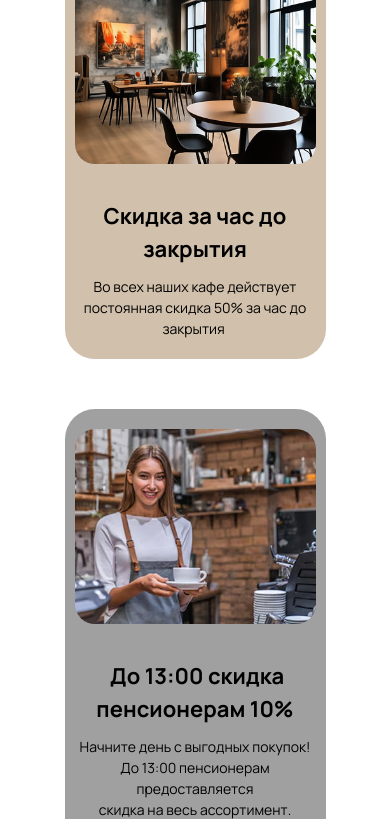
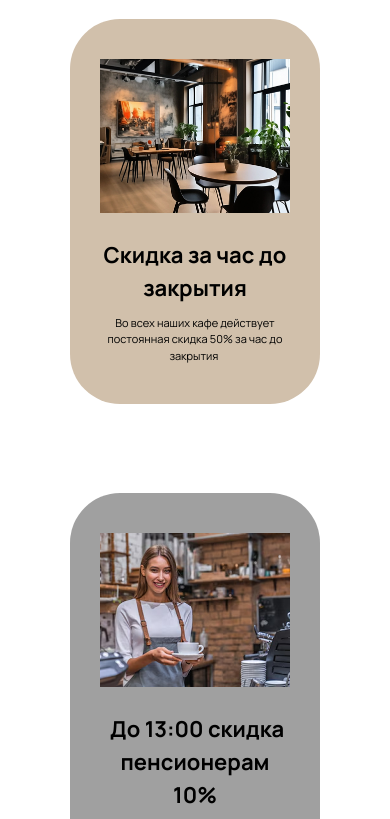
Before and after one commit to gassll/Bakery, a plain HTML site: page Stocks.html in a window 390 px wide. Shown: the part 481-1300 px from the top of the page. Drawn offline with Linux system fonts and the light colour scheme.

```diff
--- a/css/_assortment.css
+++ b/css/_assortment.css
@@ -226,7 +226,7 @@ h2 {
 
 @media (max-width: 660px) {
     .assortment__card-item {
-        height: 300px;
+        height: 318px;
         max-width: 380px;
     }
 }
@@ -283,3 +283,38 @@ h2 {
         margin-right: 40px;
     }
 }
+
+@media (max-width: 445px) {
+    .product__link-active {
+        margin-right: 30px;
+    }
+
+    .link {
+        margin-right: 30px;
+    }
+}
+
+@media (max-width: 415px) {
+    .product__link-active {
+        margin-right: 23px;
+        font-size: 13px;
+    }
+
+    .link {
+        margin-right: 24px;
+        font-size: 13px;
+    }
+    .assortment__card-item{
+        height: 317px;
+    }
+}
+
+@media (max-width: 380px) {
+    .product__link-active {
+        font-size: 12px;
+    }
+
+    .link {
+        font-size: 12px;
+    }
+}
--- a/css/_stocks.css
+++ b/css/_stocks.css
@@ -15,12 +15,12 @@
 .stocks__offer {
     display: flex;
     justify-content: center;
-    gap: 10px;
+    gap: 24px;
 }
 
 .stocks__offer-card {
     background-color: #D1C0AB;
-    max-width: 440px;
+    width: 440px;
     padding: 40px 30px;
     border-radius: 50px;
     text-align: center;
@@ -36,16 +36,16 @@
 .stocks__offer-card h1 {
     margin-top: 50px;
     margin-bottom: 10px;
-    font-size: 40px;
+    font-size: 38px;
 }
 
 .stocks__offer-card p {
-    font-size: 20px;
+    font-size: 18px;
 }
 
 .stocks__title {
     text-align: center;
-    font-size: 40px;
+    font-size: 38px;
     font-weight: 500;
     margin-top: 70px;
     margin-bottom: 35px;
@@ -72,72 +72,14 @@
     }
 }
 
-@media (max-width: 1410px) {
-    .stocks__offer-card {
-        max-width: 400px;
-    }
-}
-
-@media (max-width: 1319px) {
-    .stocks__offer-card {
-        max-width: 385px;
-    }
-}
-
-@media (max-width: 1274px) {
-    .stocks__offer-card {
-        max-width: 375px;
-    }
-
-    .stocks__offer-card h1{
-        margin-top: 20px;
-        font-size: 37px;
-    }
-
-    .stocks__offer-card p{
-        font-size: 19px;
-    }
-}
-
-
-@media (max-width: 1244px) {
+@media (max-width: 1407px) {
     .stocks__offer-card {
         max-width: 365px;
     }
 
     .stocks__offer-card h1 {
-        margin-top: 30px;
-        font-size: 36px;
-    }
-
-    .stocks__offer-card p {
-        font-size: 17px;
-    }
-}
-
-@media (max-width: 1214px) {
-    .stocks__offer-card {
-        max-width: 350px;
-    }
-
-    .stocks__offer-card h1 {
-        margin-top: 10px;
-        font-size: 34px;
-    }
-
-    .stocks__offer-card p {
-        font-size: 17px;
-    }
-}
-
-@media (max-width: 1169px) {
-    .stocks__offer-card {
-        max-width: 330px;
-    }
-
-    .stocks__offer-card h1 {
-        margin-top: 10px;
-        font-size: 31px;
+        font-size: 35px;
+        margin-top: 40px;
     }
 
     .stocks__offer-card p {
@@ -146,14 +88,75 @@
 }
 
 
+@media (max-width: 1242px) {
+    .stocks__offer-card {
+        max-width: 335px;
+    }
+
+    .stocks__offer-card h1 {
+        font-size: 32px;
+        margin-top: 30px;
+    }
+
+    .stocks__offer-card p {
+        font-size: 15px;
+    }
+}
+
+@media (max-width: 1152px) {
+    .stocks__offer-card {
+        max-width: 300px;
+    }
+
+    .stocks__offer-card h1 {
+        font-size: 29px;
+        margin-top: 30px;
+    }
+
+    .stocks__offer-card p {
+        font-size: 13px;
+    }
+}
+
+@media (max-width: 1047px) {
+    .stocks__offer-card {
+        max-width: 270px;
+    }
+
+    .stocks__offer-card h1 {
+        font-size: 25px;
+        margin-top: 20px;
+    }
+
+    .stocks__offer-card p {
+        font-size: 13px;
+    }
+}
+
+@media (max-width: 957px) {
+    .stocks__offer-card {
+        max-width: 250px;
+    }
+
+    .stocks__offer-card h1 {
+        font-size: 22px;
+        margin-top: 20px;
+    }
+
+    .stocks__offer-card p {
+        font-size: 11px;
+    }
+
+    .stocks__title {
+        font-size: 35px;
+        margin-top: 50px;
+    }
+}
 
 
 
 
-
-
-
-@media (max-width: 1024px) {
+/* @media (max-width: 1034px) {
     .stocks__offer {
         flex-direction: column;
         align-items: center;
@@ -233,4 +236,4 @@
     .nav-link {
         padding: 5px 0;
     }
-}
+} */
```
Also changed, not shown: index.html (+2 -2 lines).
